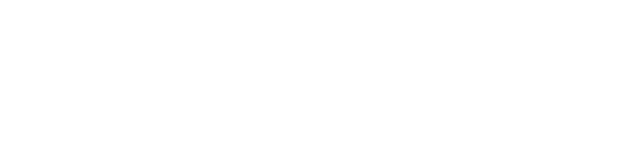
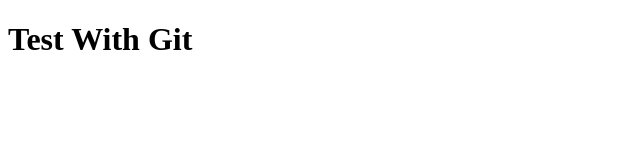
Before and after one commit to rochekollie/test--with-git, a plain HTML site: page index.html in a window 1280 px wide. Shown: the whole page, without its empty margins (0-640 px from the left). Drawn offline with Linux system fonts and the light colour scheme.

Commit message:
Created index.html
Created the index file.

```diff
--- a/index.html
+++ b/index.html
@@ -2,9 +2,9 @@
 <html lang="en">
 <head>
     <meta charset="UTF-8">
-    <title>Title</title>
+    <title>Test With Git</title>
 </head>
 <body>
-
+    <h1>Test With Git</h1>
 </body>
 </html>
```
Also changed, not shown: 1 other file.
